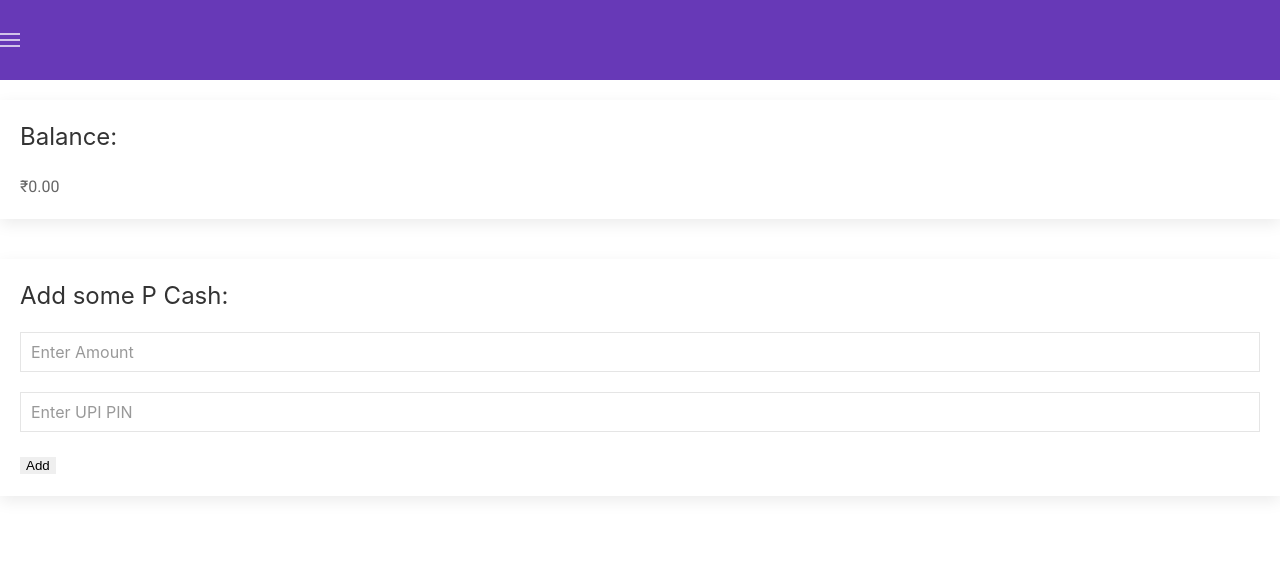
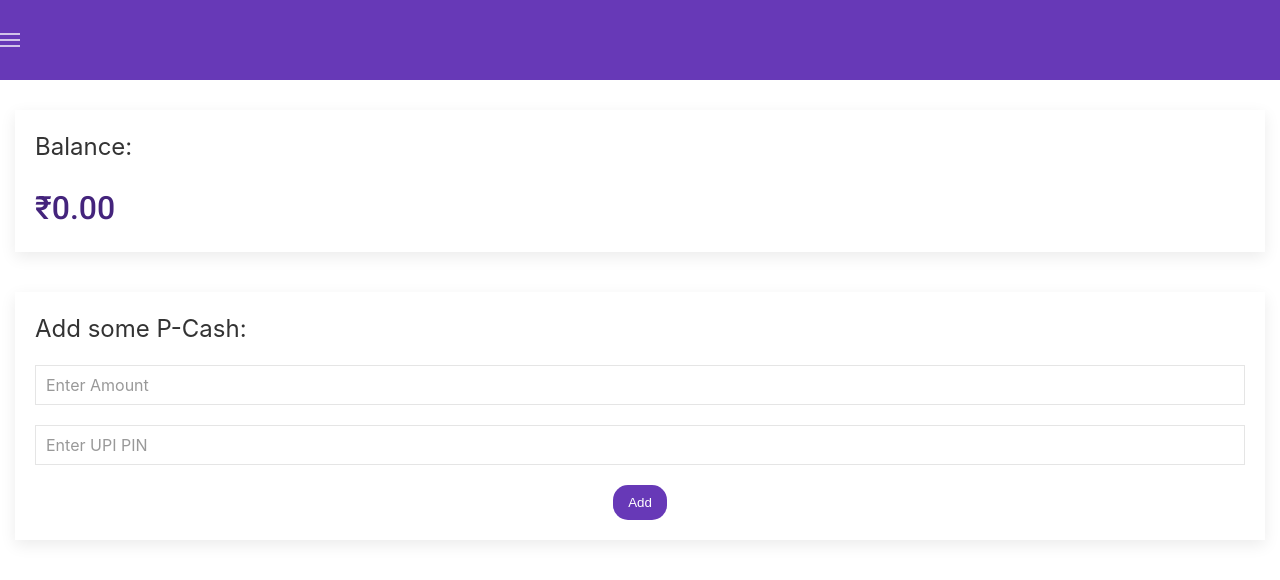
Before and after one commit to shantnushubham/hackfest_goal_diggers, a React (Create React App) app in the folder phonepe-react/: page /offline-cash in a window 1280 px wide. Shown: the top 580 px of the page. Built offline with nearby package versions, Linux system fonts and the light colour scheme; no server answers; sample sign-in values are in the browser's storage.

Commit message:
[Fix] Bug Fix

```diff
--- a/phonepe-react/src/components/PCashScreen.js
+++ b/phonepe-react/src/components/PCashScreen.js
@@ -1,6 +1,7 @@
 import React, { useEffect, useState } from "react";
 import { useHistory } from "react-router-dom";
 import { GetBalanceApi, AddPCashApi } from "../apis/Money";
+import "../css/General.css";
 
 const PCashScreen = (props) => {
   const { user } = props;
@@ -42,7 +43,7 @@ const PCashScreen = (props) => {
               ...loggedInUser.wallet,
               user: {
                 ...loggedInUser.wallet.user,
-                amount: balance - amountToAdd,
+                amount: loggedInUser.wallet.user.amount + Number(amountToAdd),
               },
             },
           })
@@ -81,7 +82,7 @@ const PCashScreen = (props) => {
 
         <div>
           <div className={"uk-card uk-card-default uk-card-small uk-card-body"}>
-            <h3 className={"uk-card-title"}>Add some P Cash:</h3>
+            <h3 className={"uk-card-title"}>Add some P-Cash:</h3>
             <form>
               <div className={"uk-margin"}>
                 <div className={"uk-form-controls"}>
--- a/phonepe-react/src/components/PCashSend.js
+++ b/phonepe-react/src/components/PCashSend.js
@@ -127,7 +127,7 @@ const PCashSend = (props) => {
         <div className={"section"}>
           <h3>Enter Amount</h3>
           <h4>
-            Balance:{" "}
+            Bank Balance:{" "}
             <span className={"avail-amount"}>
               {currencyFormatter.format(localWallet)}
             </span>
```
